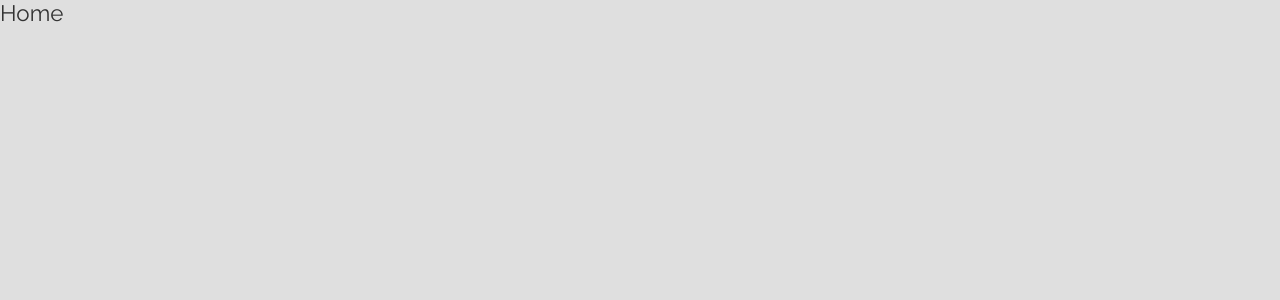
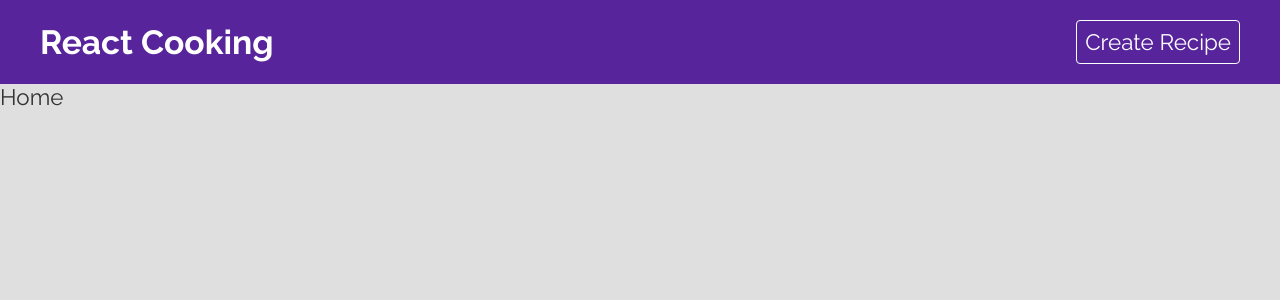
Before and after one commit to coffmanjrp/react-cooking, a React (Create React App) app: page / in a window 1280 px wide. Shown: the top 300 px of the page. Built offline with nearby package versions, Linux system fonts and the light colour scheme.

Commit message:
Making a Navbar Component

```diff
--- a/src/App.tsx
+++ b/src/App.tsx
@@ -1,11 +1,13 @@
 import { BrowserRouter as Router, Routes, Route } from 'react-router-dom';
 import { Create, Home, Recipe, Search } from 'pages';
+import { Navbar } from 'components';
 import 'App.css';
 
 function App() {
   return (
     <div className="App">
       <Router>
+        <Navbar />
         <Routes>
           <Route path="/" element={<Home />} />
           <Route path="/create" element={<Create />} />
--- /dev/null
+++ b/src/components/Navbar.css
@@ -0,0 +1,32 @@
+.navbar {
+  background: #58249c;
+  padding: 20px;
+  color: #fff;
+}
+
+.navbar nav {
+  display: flex;
+  align-items: center;
+  max-width: 1200px;
+  margin: 0 auto;
+}
+
+.navbar a.brand {
+  margin-right: auto;
+  color: #fff;
+  text-decoration: none;
+}
+
+.navbar a:last-child {
+  color: #fff;
+  text-decoration: none;
+  margin-left: 40px;
+  padding: 8px;
+  border: 1px solid #fff;
+  border-radius: 4px;
+}
+
+.navbar a:last-child:hover {
+  background: #fff;
+  color: #333;
+}
--- /dev/null
+++ b/src/components/Navbar.tsx
@@ -0,0 +1,18 @@
+import { FC } from 'react';
+import { Link } from 'react-router-dom';
+import './Navbar.css';
+
+const Navbar: FC = () => {
+  return (
+    <div className="navbar">
+      <nav>
+        <Link to="/" className="brand">
+          <h1>React Cooking</h1>
+        </Link>
+        <Link to="/create">Create Recipe</Link>
+      </nav>
+    </div>
+  );
+};
+
+export default Navbar;
--- /dev/null
+++ b/src/components/index.ts
@@ -0,0 +1 @@
+export { default as Navbar } from './Navbar';
```
